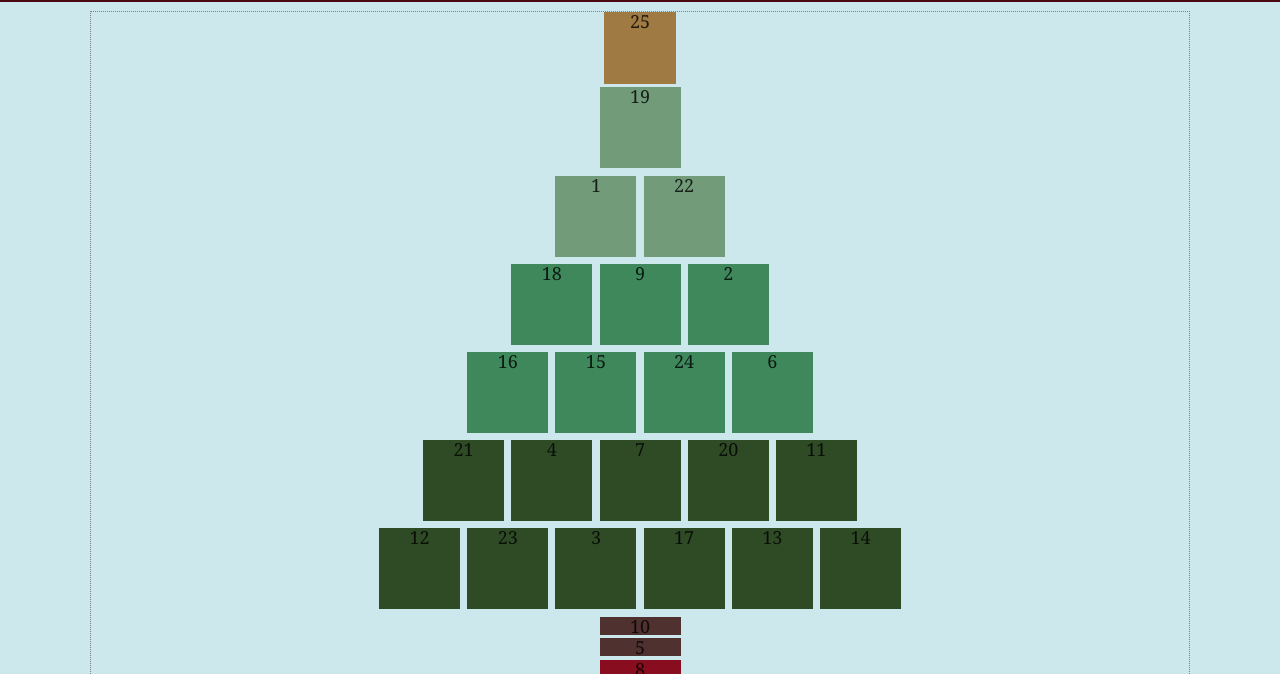
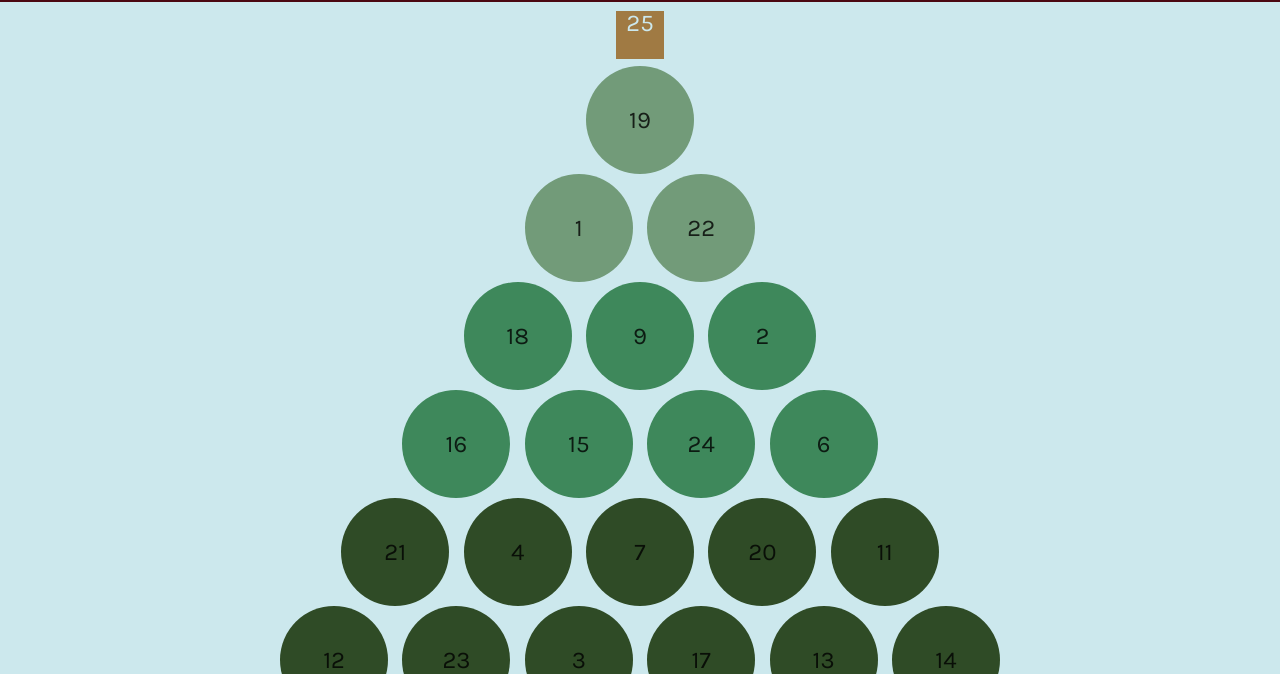
Before and after one commit to ihatetoast/advent-calendar, a Gatsby site: page / in a window 1280 px wide. Shown: the part 126-800 px from the top of the page. Built offline with nearby package versions, Linux system fonts and the light colour scheme; Gatsby itself is replaced by a stand-in of ours.

Commit message:
functionality. checks for day to change class. star

```diff
--- a/src/components/footer.js
+++ b/src/components/footer.js
@@ -9,7 +9,7 @@ const StyledFooter = styled.footer`
   div {
     margin: 0 auto;
     max-width: 900px;
-    padding: 1.45rem 1.1rem;
+    padding: 1rem;
     p {
       font-size: 0.8rem;
       line-height: 1.2rem;
--- a/src/components/layout.js
+++ b/src/components/layout.js
@@ -15,11 +15,8 @@ import "./layout.css";
 const ContentWrapper = styled.div`
   margin: 0 auto;
   max-width: 1100px;
-  padding: 0px 1.0875rem;
 
   margin-bottom: 1em;
-
-  border: 1px dotted gray; //REMOVE -- for placement only
 `;
 const Layout = ({ children }) => {
   const data = useStaticQuery(graphql`
--- a/src/components/tree/branch.js
+++ b/src/components/tree/branch.js
@@ -2,28 +2,35 @@ import React from "react";
 import styled from "styled-components";
 import { colors, fonts, breakpoints } from "../../styles/variables";
 const FirBranch = styled.div`
-  display: inline-block;
-  width: 3em;
-  height: 3em;
-  margin: 0.1rem;
+  display: flex;
+  justify-content: center;
+  align-items: center;
+  font-family: ${fonts.text};
+  font-size: 24px;
+  width: 60px;
+  height: 60px;
+  border-radius: 50%;
+  margin: 0;
   @media (min-width: ${breakpoints.tablet}) {
     width: 4em;
     height: 4em;
-    margin: 0.15rem;
+    margin: 0 0.2em;
   }
   @media (min-width: ${breakpoints.laptop}) {
     width: 4.5em;
     height: 4.5em;
-    margin: 0.2rem;
+    margin: 0 0.3em;
   }
 `;
 const Branch = ({ day, checkDay }) => {
   return checkDay(12, day) ? (
     <FirBranch className="firBoxes">
-      <div className="starDoor">open</div>
+      <div className="firBoxOpen">open</div>
     </FirBranch>
   ) : (
-    <FirBranch className="firBoxes">{day}</FirBranch>
+    <FirBranch className="firBoxes">
+      <div className="firBoxClosed">{day}</div>
+    </FirBranch>
   );
 };
 export default Branch;
--- a/src/components/tree/star.js
+++ b/src/components/tree/star.js
@@ -1,40 +1,63 @@
 //day 25
 
-import React from "react";
+import React, { useState } from "react";
 import styled from "styled-components";
-import { colors, breakpoints } from "../../styles/variables";
+import { colors, breakpoints, fonts } from "../../styles/variables";
 const StarWrapper = styled.div`
-  display: inline-block;
-  width: 2em;
-  height: 2em;
+  position: relative;
+  text-align: unset;
+  font-family: ${fonts.text};
+  font-size: 24px;
+  color: ${colors.snow};
+  width: 48px;
+  height: 48px;
   background-color: ${colors.star1};
+  margin-bottom: 0.3em;
   @media (min-width: ${breakpoints.tablet}) {
-    width: 3em;
-    height: 3em;
   }
   @media (min-width: ${breakpoints.laptop}) {
-    width: 4em;
-    height: 4em;
+  }
+
+  .starClosed {
+    z-index: 1;
+    position: absolute;
+
+    @media (min-width: ${breakpoints.tablet}) {
+    }
+    @media (min-width: ${breakpoints.laptop}) {
+    }
   }
 `;
 
 const Star = ({ day, checkDay }) => {
-  return checkDay(12, day) ? (
-    <StarWrapper className="starWrapper">
-      <div className="starDoor">open</div>
-    </StarWrapper>
-  ) : (
-    <StarWrapper className="starClosed">25</StarWrapper>
+  const isDay = checkDay(11, 15);
+  const [isOpen, setIsOpen] = useState(false);
+  const [sparkle, setSparkle] = useState("");
+  const openDoor = () => {
+    if (isDay) {
+      setIsOpen(true);
+      setSparkle("sparkle");
+    }
+  };
+
+  return (
+    <div onClick={() => openDoor()}>
+      <StarWrapper className={`starWrapper ${sparkle}`}>
+        <div className="starOpen">{day}</div>
+      </StarWrapper>
+    </div>
   );
 };
 export default Star;
-
-/**
- *
- * const isToday = (someDate) => {
-  const today = new Date()
-  return someDate.getDate() == today.getDate() &&
-    someDate.getMonth() == today.getMonth() &&
-    someDate.getFullYear() == today.getFullYear()
-}
- */
+// {
+//   isOpen ? (
+//     <StarWrapper className="starWrapper sparkle">
+//       <div className="starOpen">open</div>
+//     </StarWrapper>
+//   ) : (
+//       <StarWrapper className="starWrapper">
+//         <div className="starClosed">
+//         </div>
+//       </StarWrapper>
+//     )
+// }
--- a/src/components/tree/tree.js
+++ b/src/components/tree/tree.js
@@ -1,15 +1,24 @@
 import React from "react";
+import styled from "styled-components";
 import Star from "./star";
 import TreeGreen from "./treeGreen";
 import Trunk from "./trunk";
 import { splitTree, checkDay } from "../../utils";
+const StarRow = styled.div`
+  display: flex;
+  justify-content: center;
+  align-items: center;
+`;
 export default function Tree() {
   const wholeTree = splitTree();
   const firArr = wholeTree[0];
   const trunkArr = wholeTree[1];
   return (
     <div style={{ textAlign: "center" }}>
-      <Star day={25} checkDay={checkDay} />
+      <StarRow className="starRow">
+        <Star day={25} checkDay={checkDay} />
+      </StarRow>
+
       <TreeGreen firArr={firArr} checkDay={checkDay} />
       <Trunk trunkArr={trunkArr} checkDay={checkDay} />
     </div>
--- a/src/components/tree/treeGreen.js
+++ b/src/components/tree/treeGreen.js
@@ -5,6 +5,10 @@ import { fonts, colors, breakpoints } from "../../styles/variables";
 import Branch from "./branch";
 const FirBranches = styled.div`
   text-align: center;
+  .firRow {
+    display: flex;
+    justify-content: center;
+  }
   #firRow-1,
   #firRow-2 {
     .firBoxes {
--- a/src/components/tree/trunk.js
+++ b/src/components/tree/trunk.js
@@ -2,17 +2,20 @@ import React from "react";
 import styled from "styled-components";
 import { colors, fonts, breakpoints } from "../../styles/variables";
 const TrunkPan = styled.div`
+  display: flex;
+  flex-direction: column;
+  align-items: center;
+  font-family: ${fonts.text};
   .trunkChunk {
     width: 3em;
-    height: 1em;
-    margin: 0.1rem auto;
+    height: 1.75em;
+    margin-bottom: 0.15rem;
+
     @media (min-width: ${breakpoints.tablet}) {
       width: 4em;
-      margin: 0.15rem auto;
     }
     @media (min-width: ${breakpoints.laptop}) {
       width: 4.5em;
-      margin: 0.2rem auto;
     }
   }
   #chunk-0,
```
